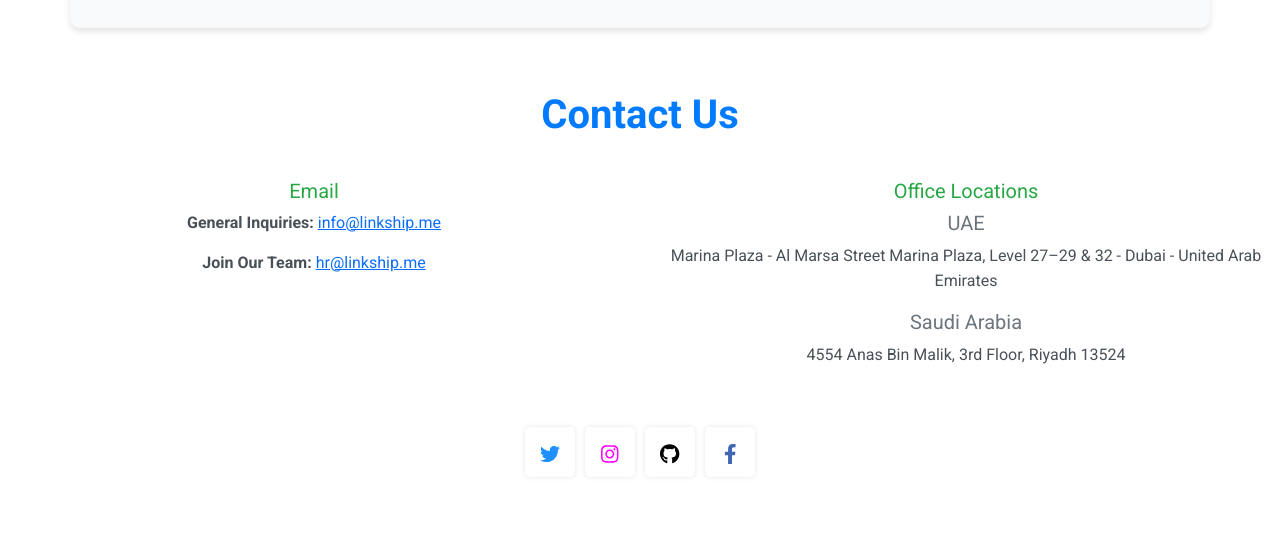
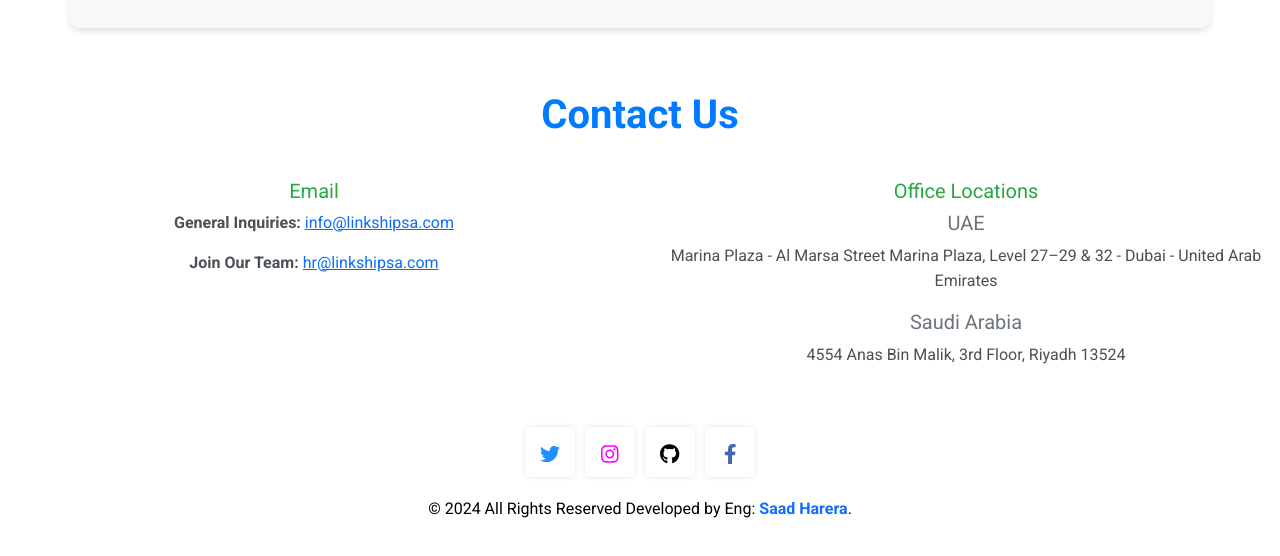
Before and after one commit to saad22224/logistics, a plain HTML site: page index.html in a window 1280 px wide. Shown: the part 3541-4097 px from the top of the page. Drawn offline with nearby package versions, Linux system fonts and the light colour scheme.

Commit message:
Update index.html

```diff
--- a/index.html
+++ b/index.html
@@ -3,6 +3,7 @@
   <head>
     <meta charset="UTF-8" />
     <meta name="viewport" content="width=device-width, initial-scale=1.0" />
+    <link rel="shortcut icon" href="assets/صورة واتساب بتاريخ 1446-06-10 في 10.59.51_b6b5835e.jpg" type="image/x-icon">
     <title>Logistics Services</title>
     <link
       rel="stylesheet"
@@ -658,11 +659,11 @@
           <h4>Email</h4>
           <p>
             <strong>General Inquiries:</strong>
-            <a href="mailto:info@linkship.me">info@linkship.me</a>
+            <a href="mailto:info@linkship.me">info@linkshipsa.com</a>
           </p>
           <p>
             <strong>Join Our Team:</strong>
-            <a href="mailto:hr@linkship.me">hr@linkship.me</a>
+            <a href="mailto:hr@linkship.me">hr@linkshipsa.com</a>
           </p>
         </div>
         <div class="col-md-6 contact-item">
@@ -739,9 +740,11 @@
         </div>
       </div>
 
-      <footer>
-        <p>&copy;</p>
-      </footer>
+        <p class="mb-0 copy" style="color: #000; padding-top: 20px;">
+          &copy; 2024 All Rights Reserved Developed by Eng:
+          <a href="https://wa.me/+201556477029" class=" fw-bold" style="text-decoration: none;"  target="_blank">Saad Harera</a>.
+        </p>
+
     </footer>
     <!--~~~~~~~~~~~~~~~ Scroll Up ~~~~~~~~~~~~~~~-->
     <div class="scroll-to-top kolo" style="display: none">
```
